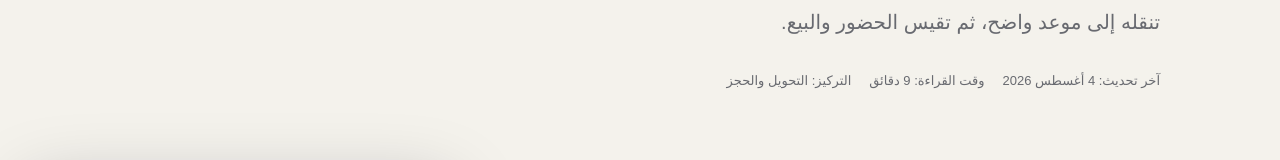
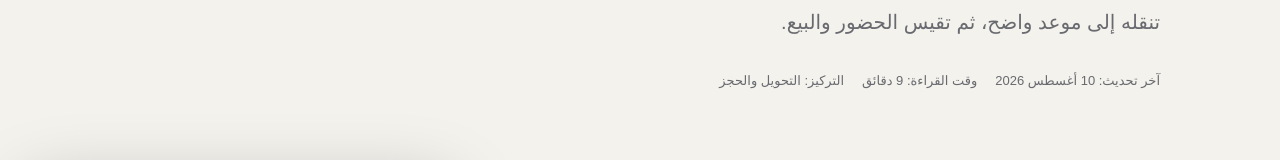
Before and after one commit to mohammedrashad2011-ui/Dewank-2026-website, a Next.js app: page /guides/ad-to-whatsapp-booking-journey in a window 1280 px wide. Shown: the part 519-679 px from the top of the page. Built offline with nearby package versions, Linux system fonts and the light colour scheme; a web font is replaced by a local one.

Commit message:
Connect ad-to-WhatsApp guide to automation service

```diff
--- a/app/guides/ad-to-whatsapp-booking-journey/page.tsx
+++ b/app/guides/ad-to-whatsapp-booking-journey/page.tsx
@@ -34,7 +34,7 @@ const stages = [
 export default function AdToWhatsappBookingJourneyGuide() {
   const url = `${siteUrl}/guides/ad-to-whatsapp-booking-journey`;
   const schema = { "@context": "https://schema.org", "@graph": [
-    { "@type": "Article", "@id": `${url}#article`, headline: title, description, inLanguage: "ar", datePublished: "2026-08-04", dateModified: "2026-08-04", mainEntityOfPage: url, author: { "@id": organizationId }, publisher: { "@id": organizationId }, about: ["رحلة العميل", "إعلانات واتساب", "CRM", "الحجز", "تحسين التحويل"] },
+    { "@type": "Article", "@id": `${url}#article`, headline: title, description, inLanguage: "ar", datePublished: "2026-08-04", dateModified: "2026-08-10", mainEntityOfPage: url, author: { "@id": organizationId }, publisher: { "@id": organizationId }, about: ["رحلة العميل", "إعلانات واتساب", "CRM", "الحجز", "تحسين التحويل"] },
     { "@type": "FAQPage", "@id": `${url}#faq`, mainEntity: faqs.map((faq) => ({ "@type": "Question", name: faq.question, acceptedAnswer: { "@type": "Answer", text: faq.answer } })) },
     { "@type": "BreadcrumbList", itemListElement: [{ "@type": "ListItem", position: 1, name: "الرئيسية", item: siteUrl }, { "@type": "ListItem", position: 2, name: "أدلة النمو", item: `${siteUrl}/guides` }, { "@type": "ListItem", position: 3, name: title, item: url }] },
   ] };
@@ -46,7 +46,7 @@ export default function AdToWhatsappBookingJourneyGuide() {
         <nav className="article-breadcrumbs" aria-label="مسار الصفحة"><Link href="/">الرئيسية</Link><span>/</span><Link href="/guides">أدلة النمو</Link><span>/</span><span>الإعلان إلى الحجز</span></nav>
         <h1>{title}</h1>
         <p>نجاح الحملة لا ينتهي عند وصول الرسالة. الرحلة الناجحة تحافظ على سياق الإعلان، تؤهل العميل، تنقله إلى موعد واضح، ثم تقيس الحضور والبيع.</p>
-        <div className="article-meta"><span>آخر تحديث: 4 أغسطس 2026</span><span>وقت القراءة: 9 دقائق</span><span>التركيز: التحويل والحجز</span></div>
+        <div className="article-meta"><span>آخر تحديث: 10 أغسطس 2026</span><span>وقت القراءة: 9 دقائق</span><span>التركيز: التحويل والحجز</span></div>
       </header>
       <div className="article-layout shell">
         <div className="article-body">
@@ -79,8 +79,9 @@ export default function AdToWhatsappBookingJourneyGuide() {
             <li>اختبر أسبوعين أو حجمًا كافيًا، ثم قارن الحجز والحضور والعائد بخط الأساس.</li>
           </ol>
           <p>لفهم البنية التقنية والمتابعة اقرأ دليل <Link href="/guides/whatsapp-crm-automation">أتمتة واتساب مع CRM</Link>، وإذا كنت تختار النظام المناسب راجع <Link href="/guides/best-crm-whatsapp-saudi-arabia">دليل اختيار CRM لواتساب</Link>.</p>
+          <p>إذا كان الخلل بعد وصول الرسالة وليس في الإعلان نفسه، راجع <Link href="/whatsapp-automation">خدمة أتمتة واتساب مع CRM</Link>. ولتجربة نطاق بداية واضح قبل بناء منظومة أوسع، يمكنك الاطلاع على <Link href="/offers/whatsapp-automation-starter">عرض أتمتة واتساب Starter</Link>.</p>
           <section className="article-faq" id="faq"><h2>أسئلة شائعة</h2>{faqs.map((faq) => <details key={faq.question}><summary>{faq.question}</summary><p>{faq.answer}</p></details>)}</section>
-          <section className="article-cta"><h2>تريد معرفة أين تضيع حجوزاتك؟</h2><p>نراجع الإعلان ورسائل واتساب والحجز والمتابعة والقياس، ثم نحدد نقطة التسرب ذات الأولوية ونبني مسارًا يناسب فريقك.</p><Link className="button primary" href="/contact">اطلب مراجعة رحلة العميل <span>←</span></Link></section>
+          <section className="article-cta"><h2>تريد معرفة أين تضيع حجوزاتك؟</h2><p>نراجع الإعلان ورسائل واتساب والحجز والمتابعة والقياس، ثم نحدد نقطة التسرب ذات الأولوية ونبني مسارًا يناسب فريقك.</p><Link className="button primary" href="/whatsapp-automation">استعرض خدمة أتمتة واتساب <span>←</span></Link></section>
         </div>
         <aside className="article-side" aria-label="محتويات الدليل"><b>في هذا الدليل</b><a href="#short-answer">الإجابة المختصرة</a><a href="#stages">مراحل الرحلة</a><a href="#leaks">نقاط التسرب</a><a href="#metrics">مؤشرات القياس</a><a href="#example">مثال تشخيصي</a><a href="#implementation">خطة التنفيذ</a><a href="#faq">الأسئلة الشائعة</a><Link className="button primary" href="/contact">راجع رحلتك</Link></aside>
       </div>
```
